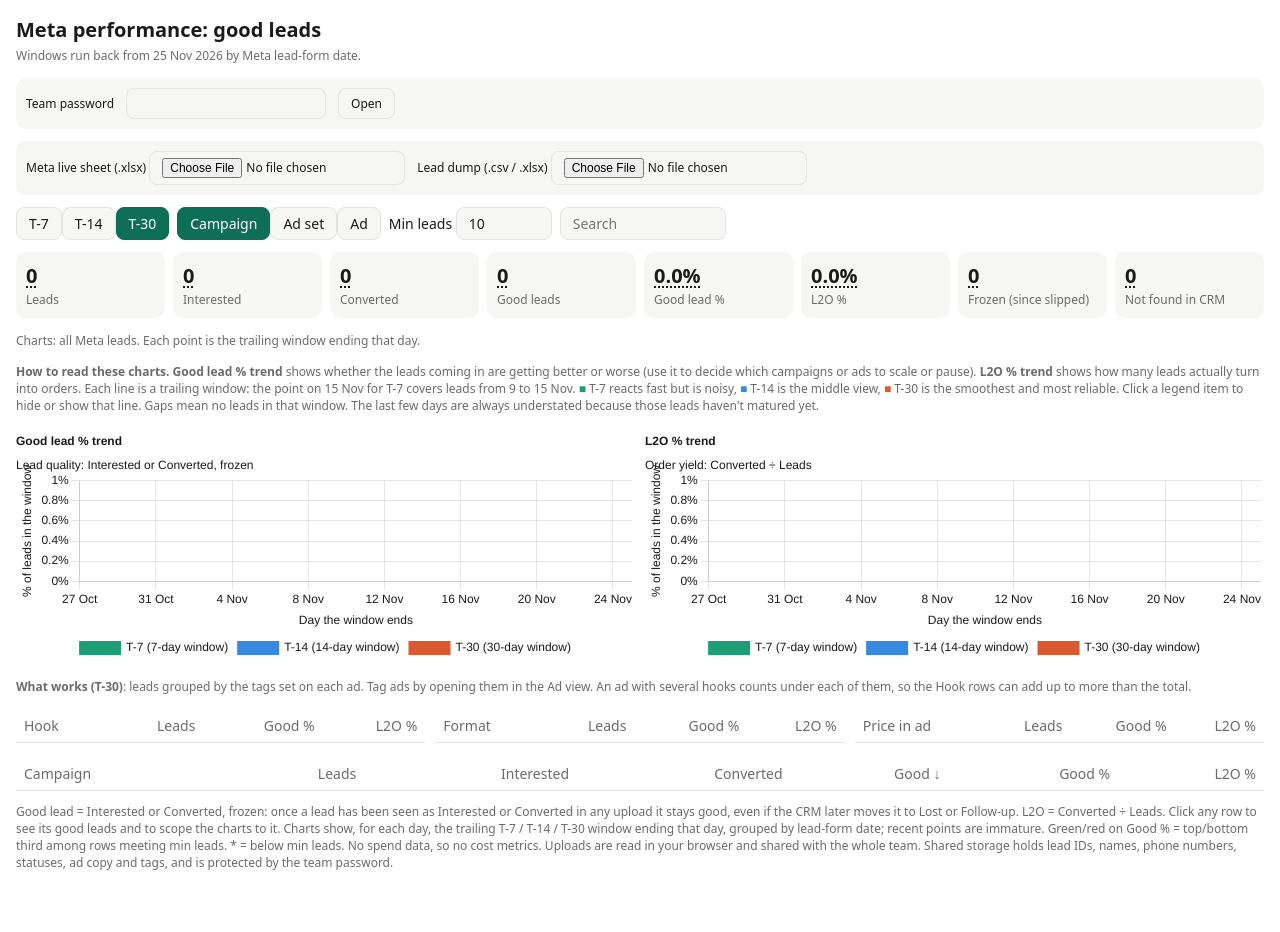
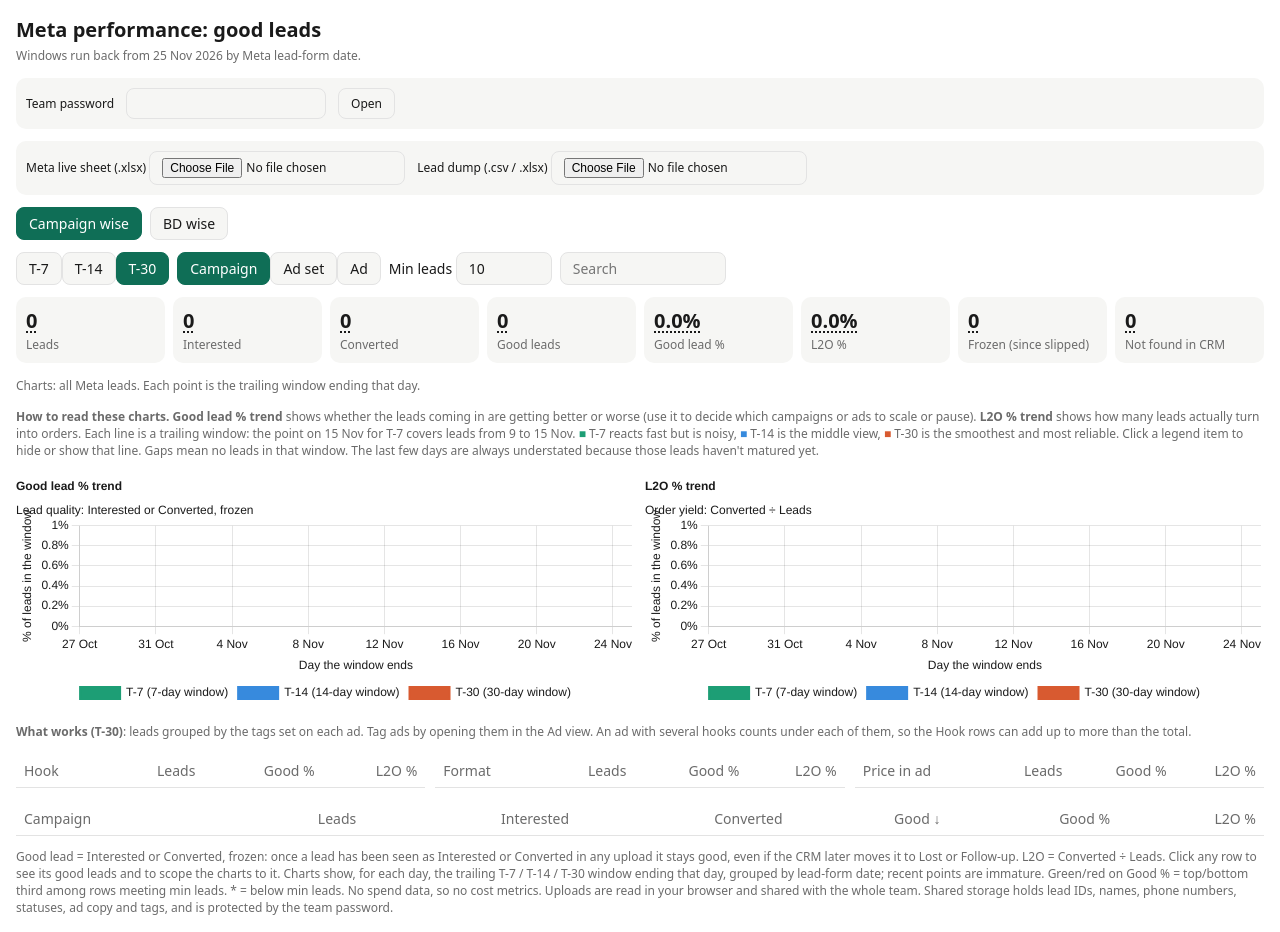
Before and after one commit to pranavagrawal-debug/meta-dashboard, a website: page index.html in a window 1280 px wide. Before the commit the page ends 887 px from the top, so only its background shows below. Drawn offline with nearby package versions, Linux system fonts and the light colour scheme.

Commit message:
Add BD wise tab
Separate tab reporting by CRM owner (BD) with the same columns, charts,
click-through lead lists and min-leads/window controls as campaign reporting.

Co-Authored-By: Claude Sonnet 5.5 <noreply@anthropic.com>
Claude-Session: https://claude.ai/code/session_01P1xR3Cyy6pj4mMqgGUcBD5

```diff
--- a/index.html
+++ b/index.html
@@ -23,6 +23,7 @@ a.lk{cursor:pointer;text-decoration:underline dotted;text-underline-offset:3px}a
 <div class="s" id="sub"></div>
 <div class="up" id="gt" style="display:none">Team password <input id="pw" type="password" onkeydown="if(event.key=='Enter')login()"><button onclick="login()">Open</button></div>
 <div class="up"><label>Meta live sheet (.xlsx) <input type="file" accept=".xlsx,.xls,.csv" onchange="up('m',this.files[0])"></label><label>Lead dump (.csv / .xlsx) <input type="file" accept=".xlsx,.xls,.csv" onchange="up('c',this.files[0])"></label><span id="nt"></span></div>
+<div class="bar"><button id="tab1" class="on" onclick="setTab(0)">Campaign wise</button><button id="tab2" onclick="setTab(1)">BD wise</button></div>
 <div class="bar"><span id="wb"></span><span id="lb"></span><label>Min leads <input id="mn" type="number" value="10" min="0"></label><input id="q" placeholder="Search" style="width:140px"><label id="utl" style="display:none"><input type="checkbox" id="ut" style="width:auto" onchange="draw()"> Untagged ads only</label><span id="tc" class="s" style="margin:0"></span></div>
 <div class="k" id="k"></div><div id="ll"></div>
 <div class="s" id="sc"></div><div class="n" style="margin:0 0 10px"><b>How to read these charts.</b> <b>Good lead % trend</b> shows whether the leads coming in are getting better or worse (use it to decide which campaigns or ads to scale or pause). <b>L2O % trend</b> shows how many leads actually turn into orders. Each line is a trailing window: the point on 15 Nov for T-7 covers leads from 9 to 15 Nov. <span style="color:#1d9e75">■</span> T-7 reacts fast but is noisy, <span style="color:#378add">■</span> T-14 is the middle view, <span style="color:#d85a30">■</span> T-30 is the smoothest and most reliable. Click a legend item to hide or show that line. Gaps mean no leads in that window. The last few days are always understated because those leads haven't matured yet.</div><div class="ch"><div><canvas id="c1"></canvas></div><div><canvas id="c2"></canvas></div></div>
@@ -31,7 +32,7 @@ a.lk{cursor:pointer;text-decoration:underline dotted;text-underline-offset:3px}a
 <script src="https://cdnjs.cloudflare.com/ajax/libs/xlsx/0.18.5/xlsx.full.min.js"></script>
 <script src="https://cdnjs.cloudflare.com/ajax/libs/Chart.js/4.4.1/chart.umd.min.js"></script>
 <script>
-let D={C:[],S:[],A:[],R:[]},W=30,L='Campaign',sk='good',sd=-1,sel=null,today=Date.now(),LG={},CP={},PII={},cur=[],F={},WS=null,LR=[],LS=null,PW=localStorage.getItem('pw')||'';
+let D={C:[],S:[],A:[],R:[]},W=30,L='Campaign',sk='good',sd=-1,sel=null,today=Date.now(),LG={},CP={},PII={},cur=[],F={},WS=null,LR=[],LS=null,LB='Campaign',PW=localStorage.getItem('pw')||'';
 const HK=['Untagged','Price-led','Doctor-led','Before/After','Offer','Educational','Testimonial','Problem-aware','Other'],FM=['Untagged','Video','Image','Carousel'],PR=['Untagged','Price shown','No price'],dnum=t=>Math.floor((t+19800000)/864e5);
 const RK={O:0,N:0,I:1,C:2},sh=id=>(parseInt(id.slice(-1))||0)%10,G=c=>RK[c]>0,$=i=>document.getElementById(i);
 const cols=[['name','Name'],['leads','Leads'],['i','Interested'],['c','Converted'],['good','Good'],['pct','Good %'],['l2o','L2O %']];
@@ -46,9 +47,10 @@ const TK=r=>D.C[r[1]]+'|'+D.S[r[2]]+'|'+D.A[r[3]];
 const esc=s=>String(s).replace(/[&<>]/g,c=>({'&':'&amp;','<':'&lt;','>':'&gt;'}[c]));
 const note=t=>$('nt').textContent=t;
 function mk(id,arr,f){const e=$(id);arr.forEach(v=>{const b=document.createElement('button');b.textContent=(id=='wb'?'T-':'')+v;b.onclick=()=>{f(v);[...e.children].forEach(x=>x.classList.toggle('on',x===b));draw()};e.appendChild(b);if(v==(id=='wb'?30:'Campaign'))b.classList.add('on')})}
-mk('wb',[7,14,30],v=>W=v);mk('lb',['Campaign','Ad set','Ad'],v=>{L=v;sel=null;LS=null});
+mk('wb',[7,14,30],v=>W=v);mk('lb',['Campaign','Ad set','Ad'],v=>{L=v;LB=v;sel=null;LS=null});
+function setTab(t){L=t?'BD':LB;sel=null;LS=null;WS=null;$('tab1').classList.toggle('on',!t);$('tab2').classList.toggle('on',!!t);draw()}
 ['mn','q'].forEach(i=>$(i).oninput=draw);
-const KF=r=>{const ca=D.C[r[1]],se=D.S[r[2]],ad=D.A[r[3]];return L=='Campaign'?ca:L=='Ad set'?ca+'|'+se:ca+'|'+se+'|'+ad};
+const KF=r=>{if(L=='BD')return r[10]||'No owner';const ca=D.C[r[1]],se=D.S[r[2]],ad=D.A[r[3]];return L=='Campaign'?ca:L=='Ad set'?ca+'|'+se:ca+'|'+se+'|'+ad};
 function applyLedger(R){let n=0;R.forEach(r=>{const k=r[11],c=r[12],p=LG[k];let b=c;if(p&&RK[p]>=RK[c])b=p;if(G(b)&&LG[k]!==b){LG[k]=b;n++}r[4]=G(b)?b:c});return n}
 async function api(m,b){const r=await fetch('/api/data',{method:m,headers:{'x-pass':PW,'content-type':'application/json'},body:b?JSON.stringify(b):undefined});if(r.status==401){PW='';localStorage.removeItem('pw');gate();throw new Error('Wrong password')}if(!r.ok)throw new Error('Server error '+r.status);return r.json()}
 async function load(){const j=await api('GET');D={C:j.C||[],S:j.S||[],A:j.A||[],R:j.R||[]};LG=j.ledger||{};CP=j.copy||{};Object.assign(PII,j.pii||{});const k=j.updated?Math.max(0,dnum(Date.now())-dnum(j.updated)):0;D.R.forEach(r=>{r[0]+=k;const p=PII[r[11]];if(p){r[5]=p[0];r[6]=p[1]}});applyLedger(D.R);today=Date.now();$('gt').style.display='none';note(j.updated?'Shared data last uploaded '+new Date(j.updated).toLocaleString('en-GB'):'No data yet. Upload the two files above.');draw()}
@@ -97,7 +99,7 @@ function pick(i){sel=cur[i].key;draw();$('dt').scrollIntoView({behavior:'smooth'
 function draw(){LR=[];const m={};let T={leads:0,i:0,c:0,na:0,fz:0};
 $('sub').textContent='Windows run back from '+new Date(today).toLocaleDateString('en-GB',{day:'numeric',month:'short',year:'numeric'})+' by Meta lead-form date.';
 D.R.forEach(r=>{if(r[0]>=W)return;const ca=D.C[r[1]],se=D.S[r[2]],ad=D.A[r[3]],key=KF(r);
-const o=m[key]||(m[key]={key,name:L=='Campaign'?ca:L=='Ad set'?se:ad,sub:L=='Campaign'?'':L=='Ad set'?ca:ca+' › '+se,leads:0,i:0,c:0});
+const o=m[key]||(m[key]={key,name:L=='BD'?key:L=='Campaign'?ca:L=='Ad set'?se:ad,sub:L=='BD'||L=='Campaign'?'':L=='Ad set'?ca:ca+' › '+se,leads:0,i:0,c:0});
 o.leads++;T.leads++;if(r[4]=='I'){o.i++;T.i++}if(r[4]=='C'){o.c++;T.c++}if(r[4]=='N')T.na++;if(G(r[4])&&!G(r[12]))T.fz++});
 let a=Object.values(m).map(o=>(o.tags=L=='Ad'?tg(o.key):[],o.good=o.i+o.c,o.pct=o.good/o.leads*100,o.l2o=o.c/o.leads*100,o));
 const mn=+$('mn').value,q=$('q').value.toLowerCase();
@@ -108,7 +110,7 @@ $('k').innerHTML=[[T.leads,'Leads','leads'],[T.i,'Interested','i'],[T.c,'Convert
 $('t').innerHTML='<tr>'+cols.map(c=>`<th onclick="sk='${c[0]}';sd=sk==(window.p||'')?-sd:-1;window.p=sk;draw()">${c[0]=='name'?L:c[1]}${sk==c[0]?(sd<0?' ↓':' ↑'):''}</th>`).join('')+'</tr>'+
 a.map((o,ix)=>{const sc=r=>KF(r)==o.key,ok=o.leads>=mn&&el.length>2,bg=ok?(o.pct>=hi?'var(--g)':o.pct<=lo?'var(--r)':''):'';
 return `<tr class="${o.key==sel?'sel':''}" style="cursor:pointer" onclick="pick(${ix})"><td>${esc(o.name)}<small>${esc(o.sub)}</small>${L=='Ad'?(o.tags.length?`<small style="color:var(--ac)">Tagged: ${esc(o.tags.join(' · '))}</small>`:'<small style="background:var(--y);display:inline-block;padding:0 6px;border-radius:6px;color:var(--fg)">Not tagged</small>'):''}</td><td>${lk(o.leads,sc,'leads',o.name)}</td><td>${lk(o.i,sc,'i',o.name)}</td><td>${lk(o.c,sc,'c',o.name)}</td><td>${lk(o.good,sc,'good',o.name)}</td><td style="background:${bg}">${lk(o.pct.toFixed(1)+'%',sc,'good',o.name)}${ok?'':' *'}</td><td>${lk(o.l2o.toFixed(1)+'%',sc,'c',o.name)}</td></tr>`}).join('');
-const sr=sel&&cur.find(o=>o.key==sel),dt=$('dt');charts();works();$('ll').innerHTML=leadPanel();
+const sr=sel&&cur.find(o=>o.key==sel),dt=$('dt');charts();if(L=='BD')$('wk').innerHTML='';else works();$('lb').style.display=L=='BD'?'none':'';$('ll').innerHTML=leadPanel();
 if(!sr){dt.innerHTML='';return}
 const cp=sr?CP[sr.key]||{}:{},op=(a,v)=>a.map(x=>`<option${x==v?' selected':''}>${x}</option>`).join(''),ed=L=='Ad'?`<div style="margin:8px 0"><b>Ad copy and tags</b><textarea id="cpt" rows="4" style="width:100%;box-sizing:border-box;margin:6px 0;color:var(--fg);background:var(--bg);border:1px solid var(--bd);border-radius:8px;padding:6px">${esc(cp.text||'')}</textarea><div style="margin:4px 0"><span class="s">Hooks (pick all that apply):</span> ${HK.slice(1).map(h=>`<label style="margin-right:10px;white-space:nowrap"><input type="checkbox" class="chk" value="${h}" style="width:auto"${tv(cp,'hook').includes(h)?' checked':''}> ${h}</label>`).join('')}</div><select id="cpf">${op(FM,cp.format)}</select> <select id="cpp">${op(PR,cp.price)}</select> <button onclick="saveCopy()">Save for team</button></div>`:'';
 const ls=D.R.filter(r=>r[0]<W&&KF(r)==sel&&G(r[4])).sort((x,y)=>x[0]-y[0]);
```
